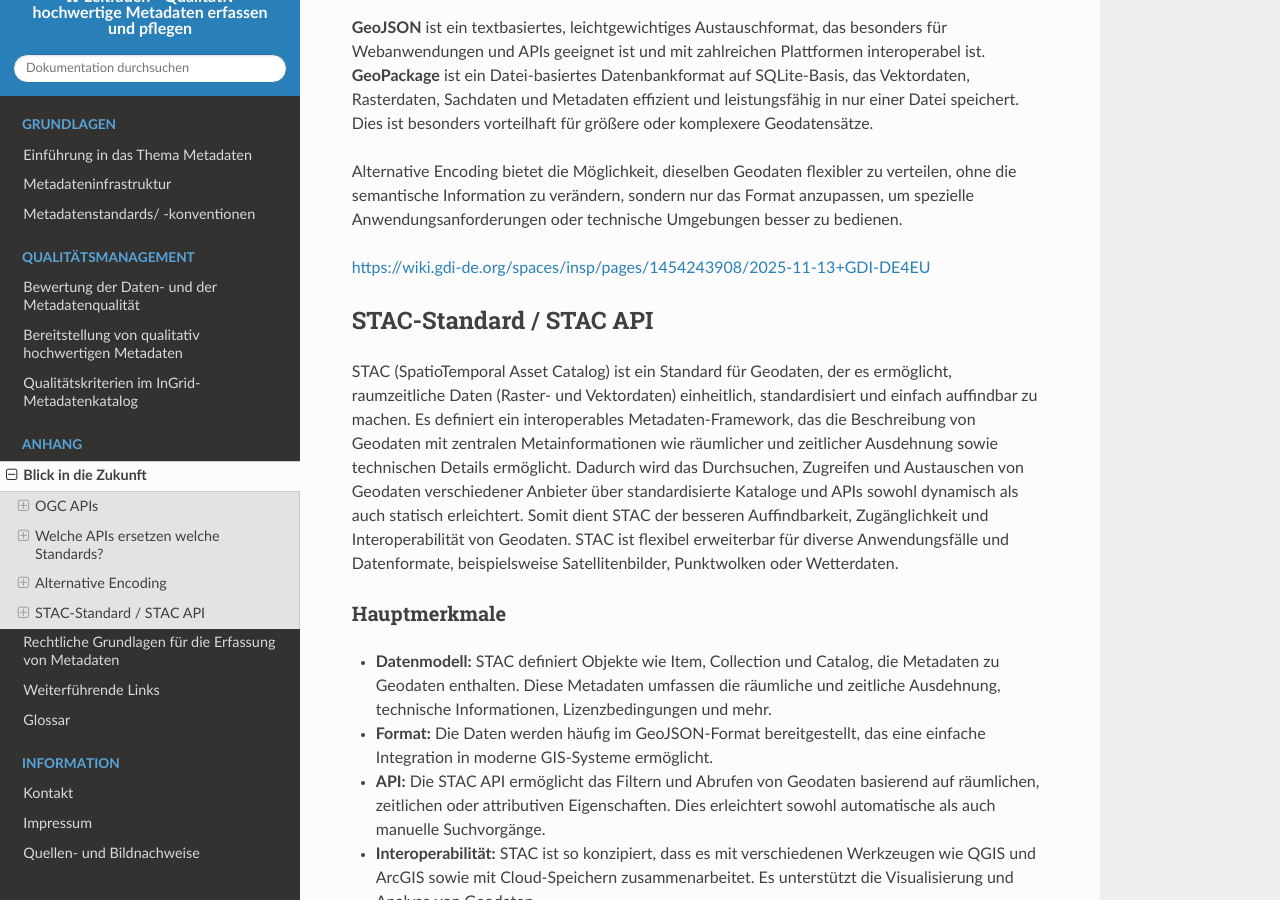
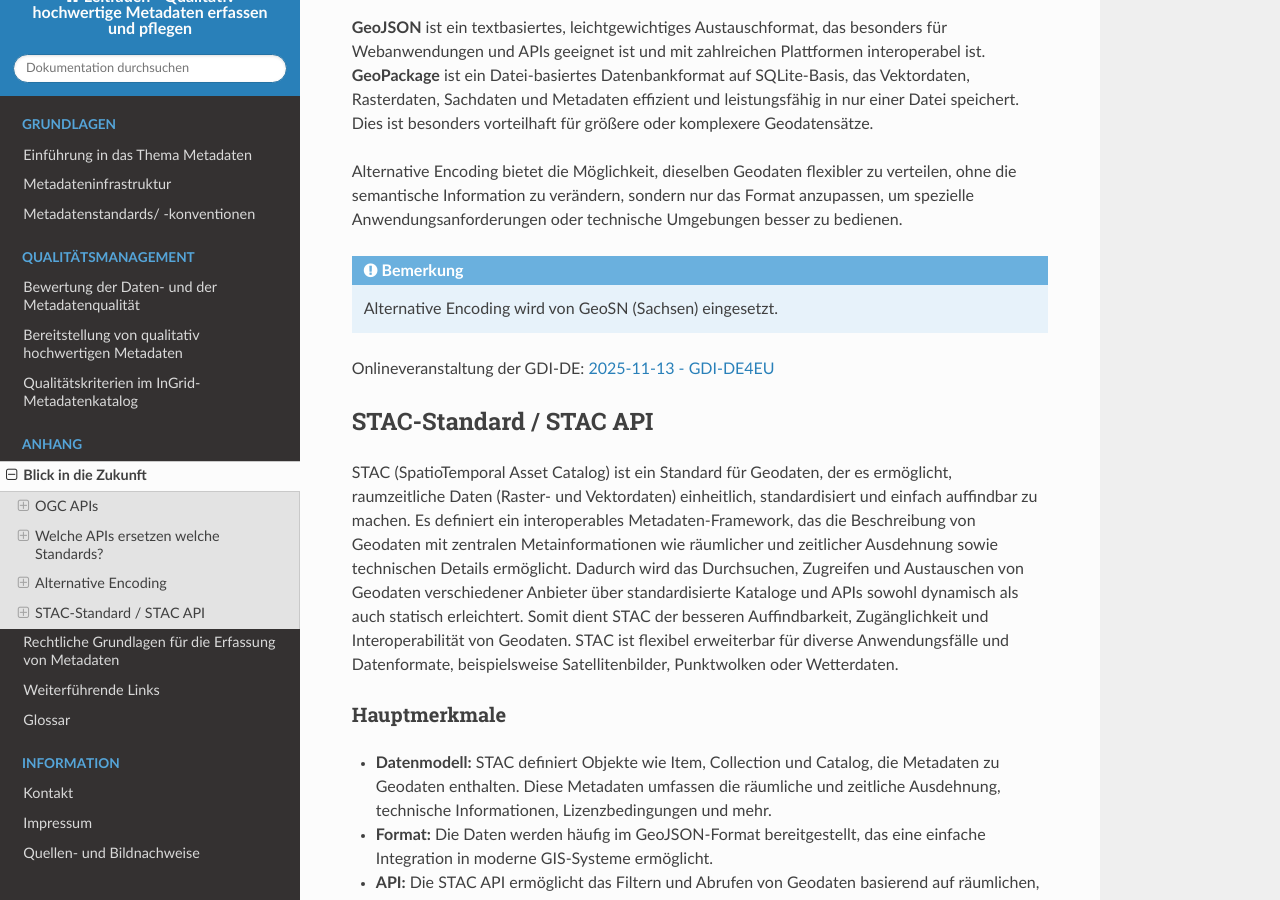
Before and after one commit to tomiwo/ingrid-mdk-st-high-quality-metadata, a Sphinx documentation site: the page built from docs/anhang/zukunft.rst, in a window 1280 px wide and 900 px high, scrolled down 2091 px. Built offline with Sphinx 7.4.7 and the Read the Docs theme 3.1.0, drawn with Linux system fonts in a browser that asks for light colours.

Commit message:
Update zukunft.rst

```diff
--- a/docs/anhang/zukunft.rst
+++ b/docs/anhang/zukunft.rst
@@ -85,7 +85,10 @@
 Alternative Encoding bietet die Möglichkeit, dieselben Geodaten flexibler zu verteilen, ohne die semantische Information zu verändern, sondern nur das Format anzupassen, um spezielle Anwendungsanforderungen oder technische Umgebungen besser zu bedienen.
 
 
-https://wiki.gdi-de.org/spaces/insp/pages/1454243908/2025-11-13+GDI-DE4EU
+.. note:: Alternative Encoding wird von GeoSN (Sachsen) eingesetzt.
+
+
+Onlineveranstaltung der GDI-DE: `2025-11-13 - GDI-DE4EU <https://wiki.gdi-de.org/spaces/insp/pages/1454243908/2025-11-13+GDI-DE4EU>`_
 
 
 
```
